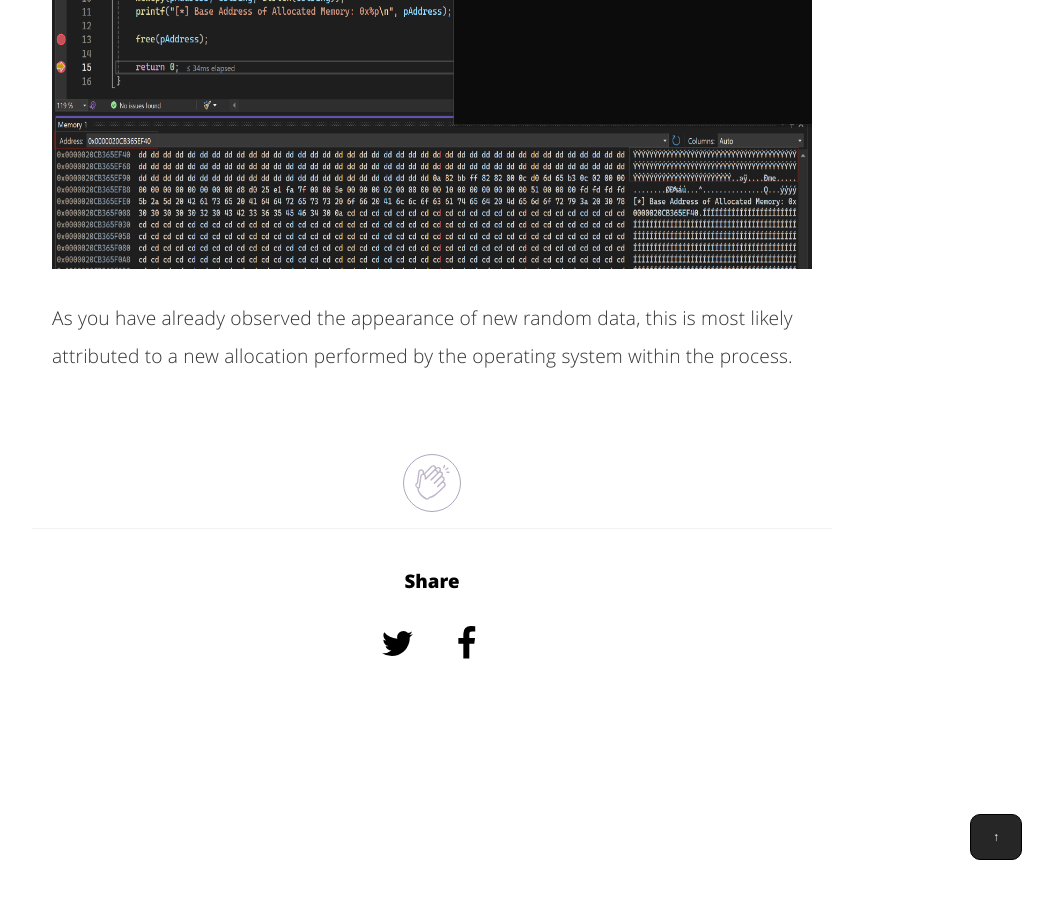
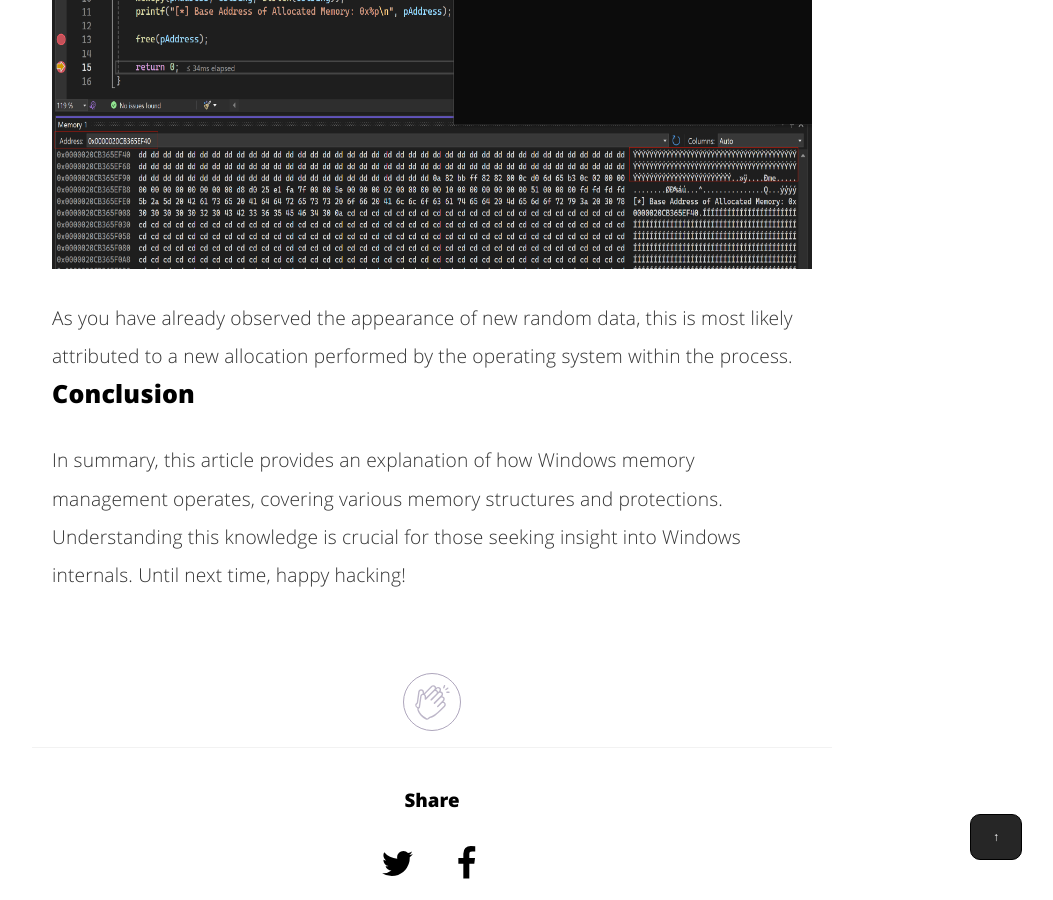
Before and after one commit to nickvourd/nickvourd.github.io, a Jekyll site: the page built from _posts/2024-04-17-an-introduction-to-windows-memory-management.md, in a window 1280 px wide and 900 px high, scrolled down 11612 px. Shown: the whole window, without its empty margins (208-1261 px from the left). Built offline with Jekyll 4.4.1, drawn with Linux system fonts in a browser that asks for light colours.

Commit message:
An Introduction to Windows Memory Management (Part 2)

```diff
--- a/_posts/2024-04-17-an-introduction-to-windows-memory-management.md
+++ b/_posts/2024-04-17-an-introduction-to-windows-memory-management.md
@@ -324,6 +324,10 @@ int main() {
 
 <p>As you have already observed the appearance of new random data, this is most likely attributed to a new allocation performed by the operating system within the process.</p>
 
+<h3>Conclusion</h3>
+
+<p>In summary, this article provides an explanation of how Windows memory management operates, covering various memory structures and protections. Understanding this knowledge is crucial for those seeking insight into Windows internals. Until next time, happy hacking!</p>
+
 <br /><br />
 <!-- add the button!-->
 <div>
```
